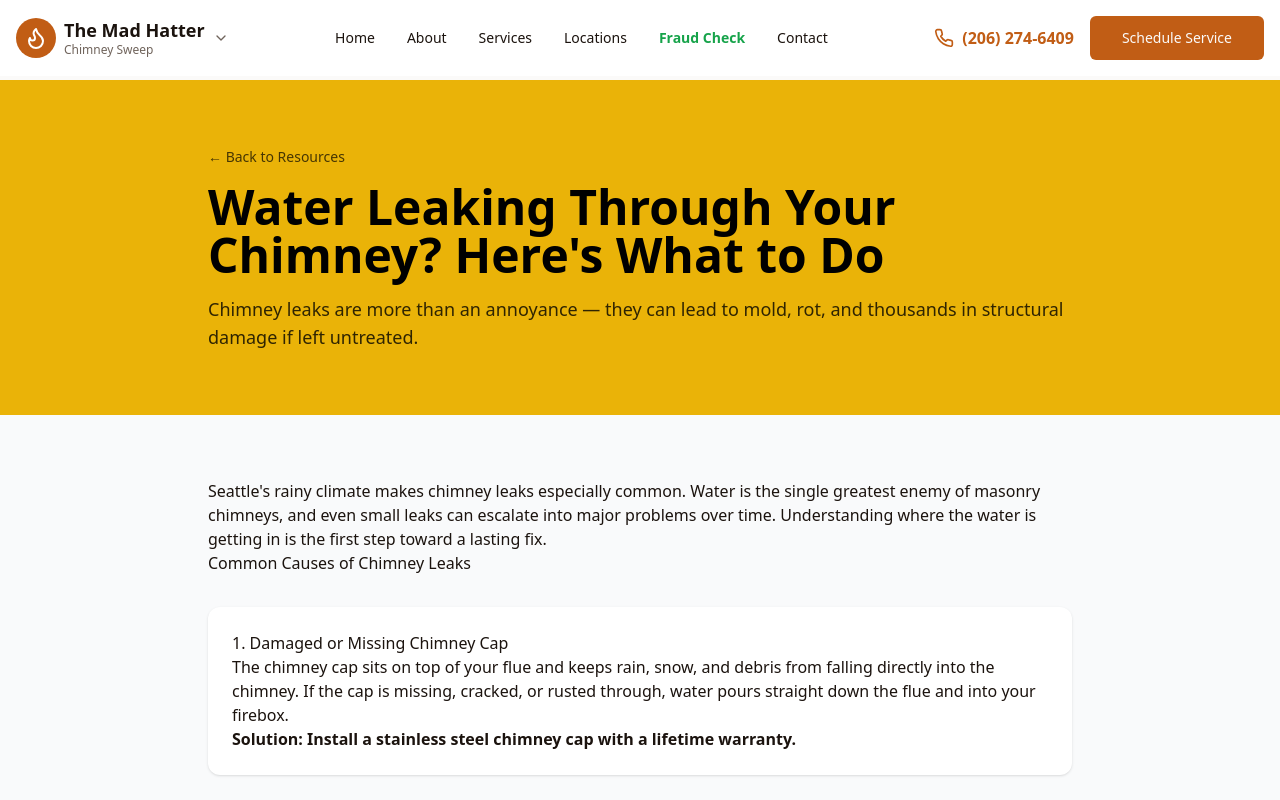
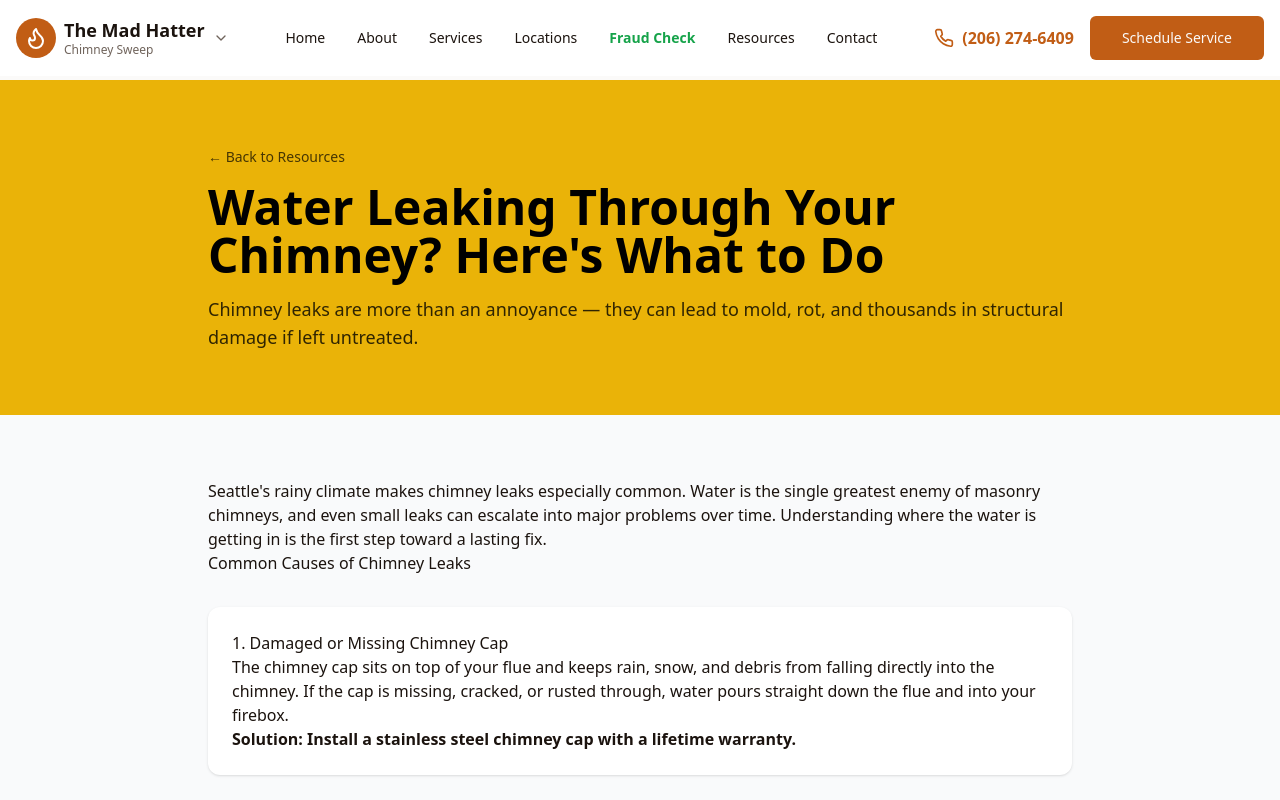
Before and after one commit to jaystonez/mad-hatter-chimney-sweep, a Next.js app: page /resources/water-leaking-through-chimney in a window 1280 px wide. Shown: the top 800 px of the page. Built offline with nearby package versions, Linux system fonts and the light colour scheme; a web font is replaced by a local one.

Commit message:
Add 'Resources' link to header navigation

```diff
--- a/components/header.tsx
+++ b/components/header.tsx
@@ -37,6 +37,7 @@ export function Header() {
     { label: "Services", href: "/services" },
     { label: "Locations", href: "/locations" },
     { label: "Fraud Check", href: "/verify-business", highlight: true },
+        { label: "Resources", href: "/resources" },
     { label: "Contact", href: "/#contact" },
   ]
 
```
